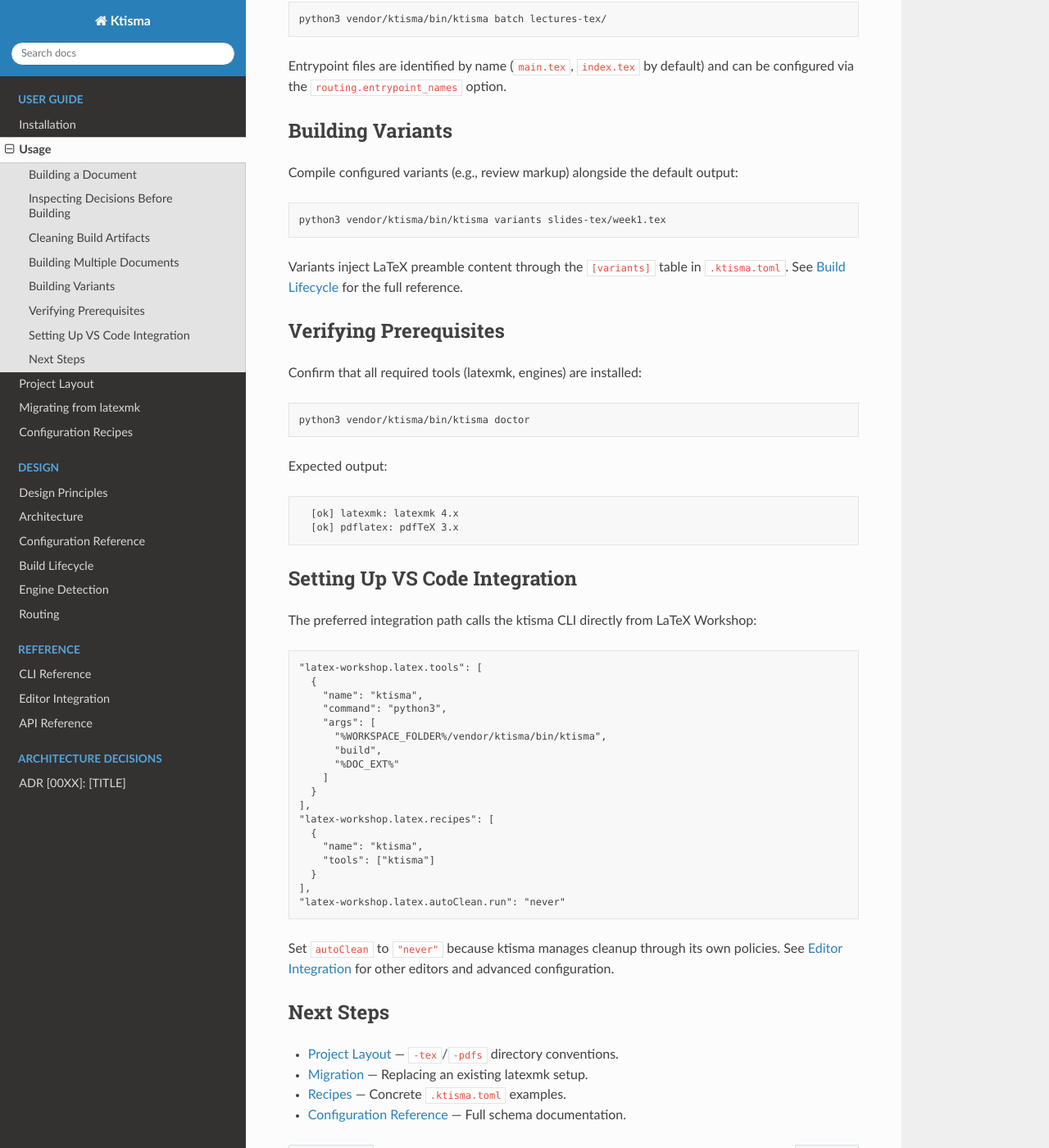
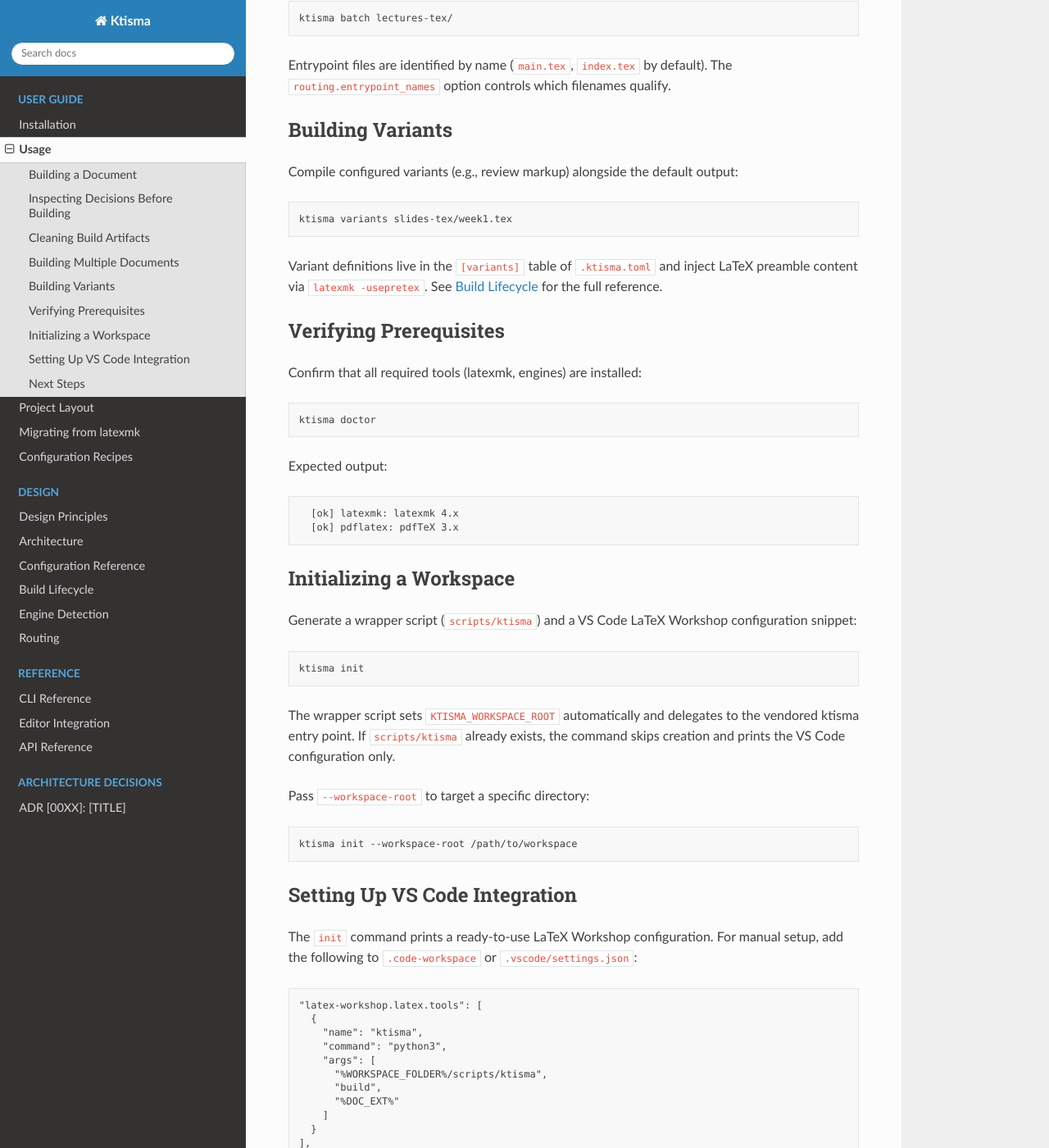
Before and after one commit to esther-poniatowski/ktisma, a Sphinx documentation site: the page built from docs/guide/usage.md, in a window 1280 px wide and 1400 px high, scrolled down 1218 px. Shown: the whole window at 82% size. Built offline with Sphinx 7.4.7 and the Read the Docs theme 3.1.0, drawn with Linux system fonts in a browser that asks for light colours; some of the changed text lies outside the part shown.

Commit message:
docs(guide): Add init command, fix Python version, align invocation patterns
Co-Authored-By: Claude Opus 4.6 (1M context) <noreply@anthropic.com>

````diff
--- a/docs/guide/usage.md
+++ b/docs/guide/usage.md
@@ -2,18 +2,20 @@
 
 Ktisma builds LaTeX documents through a single CLI that handles engine
 detection, output routing, build directories, and cleanup. All commands accept
-`--workspace-root` to pin the workspace explicitly; without it, ktisma infers
-the workspace root from the nearest `.ktisma.toml`.
+`--workspace-root` to pin the workspace explicitly; without the flag, ktisma
+infers the workspace root from the nearest `.ktisma.toml`.
 
-For the full command reference, refer to [CLI Reference](../cli-reference.md).
-For configuration options, refer to [Configuration](../configuration.md).
+Ktisma requires Python 3.12 or later.
+
+Full command reference: [CLI Reference](../cli-reference.md).
+Configuration options: [Configuration](../configuration.md).
 
 ## Building a Document
 
 Compile a LaTeX source file:
 
 ```sh
-python3 vendor/ktisma/bin/ktisma build slides-tex/week1.tex
+ktisma build slides-tex/week1.tex
 ```
 
 On success, ktisma prints the path to the produced PDF:
@@ -28,22 +30,21 @@ Preview what ktisma would do without compiling:
 
 ```sh
 # Which engine would be selected?
-python3 vendor/ktisma/bin/ktisma inspect engine slides-tex/week1.tex
+ktisma inspect engine slides-tex/week1.tex
 
 # Where would the PDF be placed?
-python3 vendor/ktisma/bin/ktisma inspect route slides-tex/week1.tex
+ktisma inspect route slides-tex/week1.tex
 ```
 
-The inspect commands help verify the configuration before committing to a
-build. Both support `--json` for machine-readable output.
+Both inspect subcommands accept `--json` for machine-readable output.
 
 ## Cleaning Build Artifacts
 
 Remove intermediate build files for a source file or an entire directory:
 
 ```sh
-python3 vendor/ktisma/bin/ktisma clean slides-tex/week1.tex
-python3 vendor/ktisma/bin/ktisma clean slides-tex/
+ktisma clean slides-tex/week1.tex
+ktisma clean slides-tex/
 ```
 
 ## Building Multiple Documents
@@ -51,30 +52,30 @@ python3 vendor/ktisma/bin/ktisma clean slides-tex/
 The `batch` command builds all entrypoint `.tex` files in a directory tree:
 
 ```sh
-python3 vendor/ktisma/bin/ktisma batch lectures-tex/
+ktisma batch lectures-tex/
 ```
 
-Entrypoint files are identified by name (`main.tex`, `index.tex` by default)
-and can be configured via the `routing.entrypoint_names` option.
+Entrypoint files are identified by name (`main.tex`, `index.tex` by default).
+The `routing.entrypoint_names` option controls which filenames qualify.
 
 ## Building Variants
 
 Compile configured variants (e.g., review markup) alongside the default output:
 
 ```sh
-python3 vendor/ktisma/bin/ktisma variants slides-tex/week1.tex
+ktisma variants slides-tex/week1.tex
 ```
 
-Variants inject LaTeX preamble content through the `[variants]` table in
-`.ktisma.toml`. See [Build Lifecycle](../build-lifecycle.md) for the full
-reference.
+Variant definitions live in the `[variants]` table of `.ktisma.toml` and inject
+LaTeX preamble content via `latexmk -usepretex`. See
+[Build Lifecycle](../build-lifecycle.md) for the full reference.
 
 ## Verifying Prerequisites
 
 Confirm that all required tools (latexmk, engines) are installed:
 
 ```sh
-python3 vendor/ktisma/bin/ktisma doctor
+ktisma doctor
 ```
 
 Expected output:
@@ -84,10 +85,30 @@ Expected output:
   [ok] pdflatex: pdfTeX 3.x
 ```
 
+## Initializing a Workspace
+
+Generate a wrapper script (`scripts/ktisma`) and a VS Code LaTeX Workshop
+configuration snippet:
+
+```sh
+ktisma init
+```
+
+The wrapper script sets `KTISMA_WORKSPACE_ROOT` automatically and delegates to
+the vendored ktisma entry point. If `scripts/ktisma` already exists, the
+command skips creation and prints the VS Code configuration only.
+
+Pass `--workspace-root` to target a specific directory:
+
+```sh
+ktisma init --workspace-root /path/to/workspace
+```
+
 ## Setting Up VS Code Integration
 
-The preferred integration path calls the ktisma CLI directly from LaTeX
-Workshop:
+The `init` command prints a ready-to-use LaTeX Workshop configuration. For
+manual setup, add the following to `.code-workspace` or
+`.vscode/settings.json`:
 
 ```jsonc
 "latex-workshop.latex.tools": [
@@ -95,7 +116,7 @@ Workshop:
     "name": "ktisma",
     "command": "python3",
     "args": [
-      "%WORKSPACE_FOLDER%/vendor/ktisma/bin/ktisma",
+      "%WORKSPACE_FOLDER%/scripts/ktisma",
       "build",
       "%DOC_EXT%"
     ]
@@ -110,7 +131,7 @@ Workshop:
 "latex-workshop.latex.autoClean.run": "never"
 ```
 
-Set `autoClean` to `"never"` because ktisma manages cleanup through its own
+`autoClean` must be `"never"` because ktisma manages cleanup through its own
 policies. See [Editor Integration](../editor-integration.md) for other editors
 and advanced configuration.
 
````
Also changed, not shown: docs/cli-reference.md (+30 -12 lines), docs/configuration.md (+3 -3 lines).
